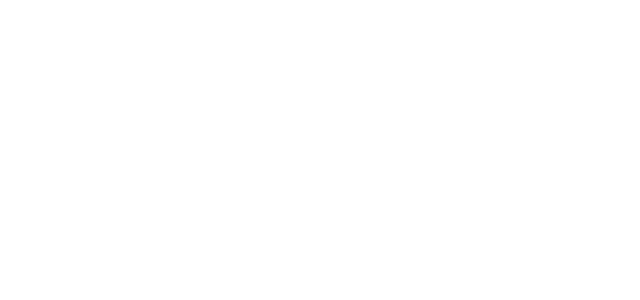
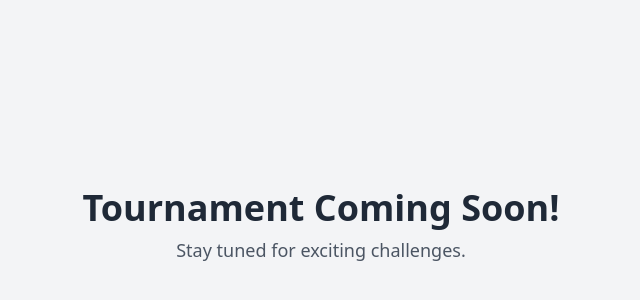
Before and after one commit to KAsare1/QuizArena, a React (Vite) app: page /coming-soon in a window 1280 px wide. Before the commit this address had no page. Shown: the part 174-474 px from the top of the page, without its empty margins (319-959 px from the left). Built offline with nearby package versions, Linux system fonts and the light colour scheme; what agora-rtc-sdk-ng would draw is missing.

Commit message:
minor changes

```diff
--- a/src/App.jsx
+++ b/src/App.jsx
@@ -11,6 +11,7 @@ import PracticeSetup from "./pages/PracticeSetup";
 import MultiplayerContest from "./pages/MultiplayerContest";
 import PracticeContest from './pages/practice';
 import SettingsPage from './pages/Settings';
+import TournamentComingSoon from './pages/underConstruction';
 
 function App() {
   return (
@@ -28,6 +29,7 @@ function App() {
         <Route path="/setup-practice" element={<PracticeSetup/>} />
         <Route path="/practice" element={<PracticeContest/>} />
         <Route path='/menu-settings' element={<SettingsPage/>} />
+        <Route path="/coming-soon" element={<TournamentComingSoon />} />
       </Routes>
     </Router>
     </>
--- a/src/pages/MainMenu.jsx
+++ b/src/pages/MainMenu.jsx
@@ -97,7 +97,7 @@ function MainMenu() {
     </button>
   <div className="grid grid-cols-1 sm:grid-cols-2 lg:grid-cols-3 gap-6 p-10">
 
-  <button className="bg-[#E8FBFF] rounded-[21px] shadow p-4 flex flex-col items-center" onClick={() => handleButtonClick('/setup-tournament')}>
+  <button className="bg-[#E8FBFF] rounded-[21px] shadow p-4 flex flex-col items-center" onClick={() => handleButtonClick('/coming-soon')}>
       <div className="text-black text-2xl font-semibold mb-4">Tournament</div>
       <Cup size="32" color="#555555" className='w-[80px] h-[80px]'/>
     </button>
--- /dev/null
+++ b/src/pages/underConstruction.jsx
@@ -0,0 +1,14 @@
+import React from "react";
+
+const TournamentComingSoon = () => {
+  return (
+    <div className="flex items-center justify-center h-screen bg-gray-100">
+      <div className="text-center">
+        <h1 className="text-4xl font-bold text-gray-800">Tournament Coming Soon!</h1>
+        <p className="text-lg text-gray-600 mt-2">Stay tuned for exciting challenges.</p>
+      </div>
+    </div>
+  );
+};
+
+export default TournamentComingSoon;
```
